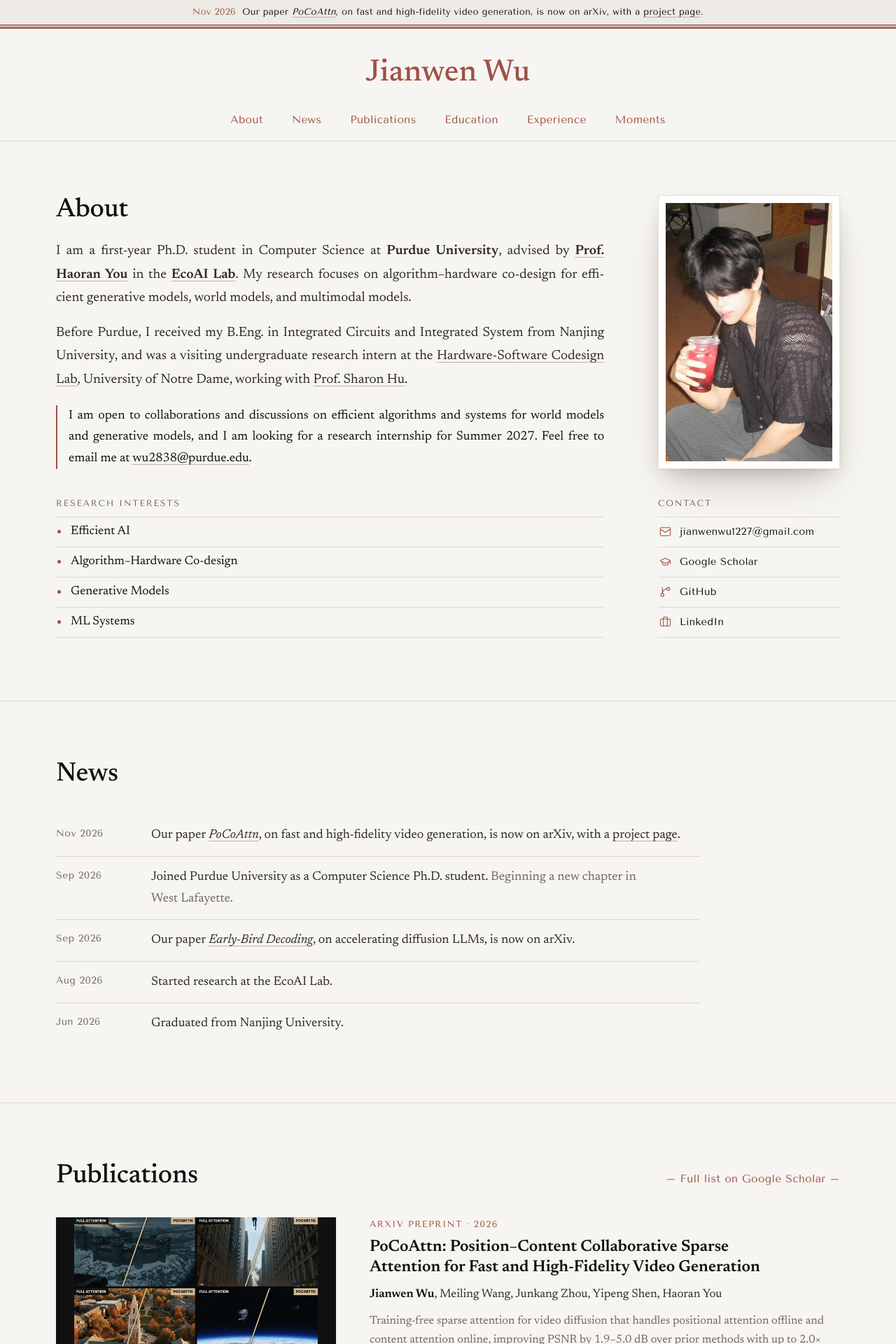
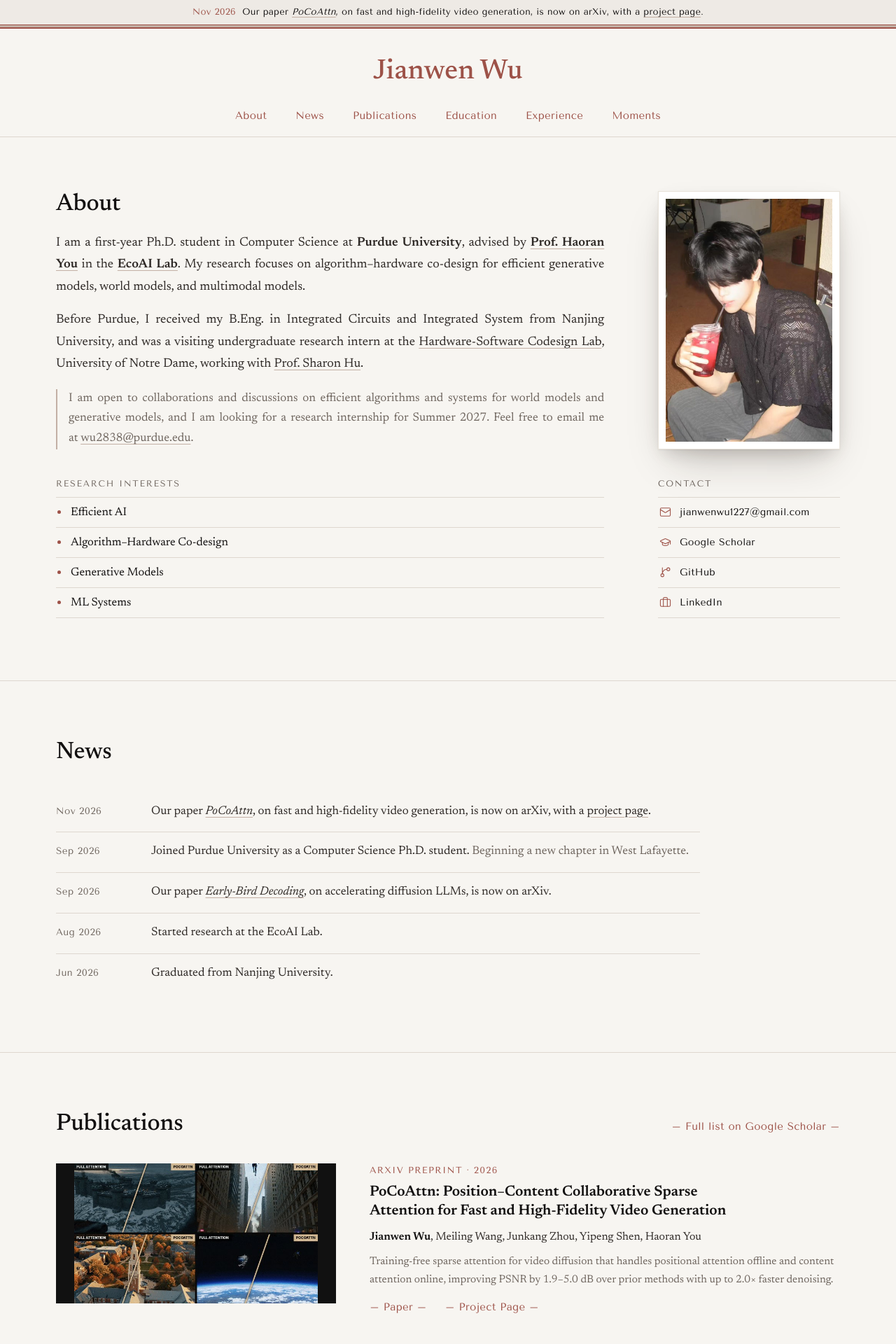
Before and after one commit to JianwenWuu/JianwenWuu.github.io, a Next.js app: page / in a window 1280 px wide. Shown: the top 1920 px of the page at 70% size. Built offline with nearby package versions, Linux system fonts and the light colour scheme; grey boxes are pictures that could not be loaded.

Commit message:
Slightly smaller type; softer note under About

```diff
--- a/app/globals.css
+++ b/app/globals.css
@@ -54,7 +54,7 @@ body {
   background: var(--bg);
   color: var(--text);
   font-family: var(--serif);
-  font-size: 18px;
+  font-size: 17px;
   line-height: 1.7;
   -webkit-font-smoothing: antialiased;
   -moz-osx-font-smoothing: grayscale;
@@ -152,7 +152,7 @@ a:hover {
 .dash {
   display: inline-block;
   font-family: var(--sans);
-  font-size: 15.5px;
+  font-size: 15px;
   line-height: 1.5;
   letter-spacing: 0.02em;
   color: var(--red);
@@ -215,7 +215,7 @@ a:hover {
 .wordmark {
   font-family: var(--serif);
   font-weight: 500;
-  font-size: clamp(32px, 3.6vw, 44px);
+  font-size: clamp(30px, 3.3vw, 40px);
   line-height: 1.1;
   letter-spacing: 0.005em;
   color: var(--red);
@@ -243,7 +243,7 @@ a:hover {
 }
 .nav a {
   font-family: var(--sans);
-  font-size: 15.5px;
+  font-size: 15px;
   letter-spacing: 0.02em;
   color: var(--ink);
   text-decoration: none;
@@ -304,7 +304,7 @@ main [id] {
 .section__title {
   font-family: var(--serif);
   font-weight: 500;
-  font-size: clamp(30px, 3vw, 38px);
+  font-size: clamp(28px, 2.7vw, 34px);
   line-height: 1.15;
   letter-spacing: -0.005em;
 }
@@ -319,7 +319,7 @@ main [id] {
 }
 @media (min-width: 1100px) {
   .bio {
-    font-size: 19px;
+    font-size: 18px;
     line-height: 1.75;
   }
 }
@@ -329,8 +329,8 @@ main [id] {
 .bio__note {
   margin-top: 1.1em;
   padding-left: 16px;
-  border-left: 2px solid var(--red);
-  color: var(--ink);
+  border-left: 2px solid var(--rose);
+  color: var(--muted);
   text-align: justify;
   hyphens: auto;
   text-wrap: pretty;
@@ -352,7 +352,7 @@ main [id] {
 .interests li {
   gap: 14px;
   padding-inline: 2px;
-  font-size: 17.5px;
+  font-size: 16.5px;
   line-height: 1.35;
   color: var(--ink);
 }
@@ -372,7 +372,7 @@ main [id] {
   width: 100%;
   padding: 8px 2px;
   font-family: var(--sans);
-  font-size: 14.5px;
+  font-size: 14px;
   line-height: 1.4;
   letter-spacing: 0.02em;
   color: var(--ink);
@@ -444,7 +444,7 @@ main [id] {
 }
 .news time {
   font-family: var(--sans);
-  font-size: 14px;
+  font-size: 13.5px;
   line-height: 1.9;
   letter-spacing: 0.03em;
   color: var(--muted);
@@ -542,7 +542,7 @@ main [id] {
 }
 .pub__title {
   margin-top: 8px;
-  font-size: 23px;
+  font-size: 21px;
   font-weight: 600;
   line-height: 1.3;
 }
@@ -551,7 +551,7 @@ main [id] {
 }
 .pub__authors {
   margin-top: 10px;
-  font-size: 17px;
+  font-size: 16px;
   line-height: 1.6;
 }
 .pub__authors strong {
@@ -560,7 +560,7 @@ main [id] {
 }
 .pub__summary {
   margin-top: 10px;
-  font-size: 16.5px;
+  font-size: 15.5px;
   line-height: 1.65;
   color: var(--muted);
   text-wrap: pretty;
@@ -592,7 +592,7 @@ main [id] {
 .entry__top,
 .entry__meta {
   font-family: var(--sans);
-  font-size: 13.5px;
+  font-size: 13px;
   line-height: 1.6;
   letter-spacing: 0.03em;
   color: var(--muted);
@@ -605,7 +605,7 @@ main [id] {
 }
 .entry__where {
   margin-top: 4px;
-  font-size: 22px;
+  font-size: 20px;
   font-weight: 600;
   line-height: 1.3;
 }
@@ -614,14 +614,14 @@ main [id] {
 }
 .entry__what {
   margin-top: 2px;
-  font-size: 17.5px;
+  font-size: 16.5px;
 }
 .entry__meta {
   margin-top: 4px;
 }
 .entry__desc {
   margin-top: 6px;
-  font-size: 16px;
+  font-size: 15px;
   line-height: 1.6;
   color: var(--muted);
   text-wrap: pretty;
@@ -644,7 +644,7 @@ main [id] {
   text-align: center;
 }
 .moment__title {
-  font-size: 22px;
+  font-size: 20px;
   line-height: 1.3;
   color: var(--ink);
 }
@@ -680,7 +680,7 @@ main [id] {
   text-align: center;
 }
 .moments-grid__title {
-  font-size: 19px;
+  font-size: 18px;
   color: var(--ink);
 }
 .moments-grid__meta {
@@ -692,7 +692,7 @@ main [id] {
 /* ---------- Footer ---------- */
 .footer {
   background: var(--bar);
-  font-size: 16.5px;
+  font-size: 15.5px;
 }
 .footer__grid {
   display: grid;
@@ -702,7 +702,7 @@ main [id] {
 }
 .footer__name {
   margin-bottom: 8px;
-  font-size: 26px;
+  font-size: 24px;
   font-weight: 500;
   line-height: 1.2;
   color: var(--red);
@@ -779,7 +779,7 @@ main [id] {
 
 @media (max-width: 640px) {
   body {
-    font-size: 17px;
+    font-size: 16px;
   }
   .topbar {
     font-size: 12px;
@@ -792,7 +792,7 @@ main [id] {
     padding-block: 10px;
   }
   .nav a {
-    font-size: 14.5px;
+    font-size: 14px;
   }
   .news li {
     grid-template-columns: minmax(0, 1fr);
```
